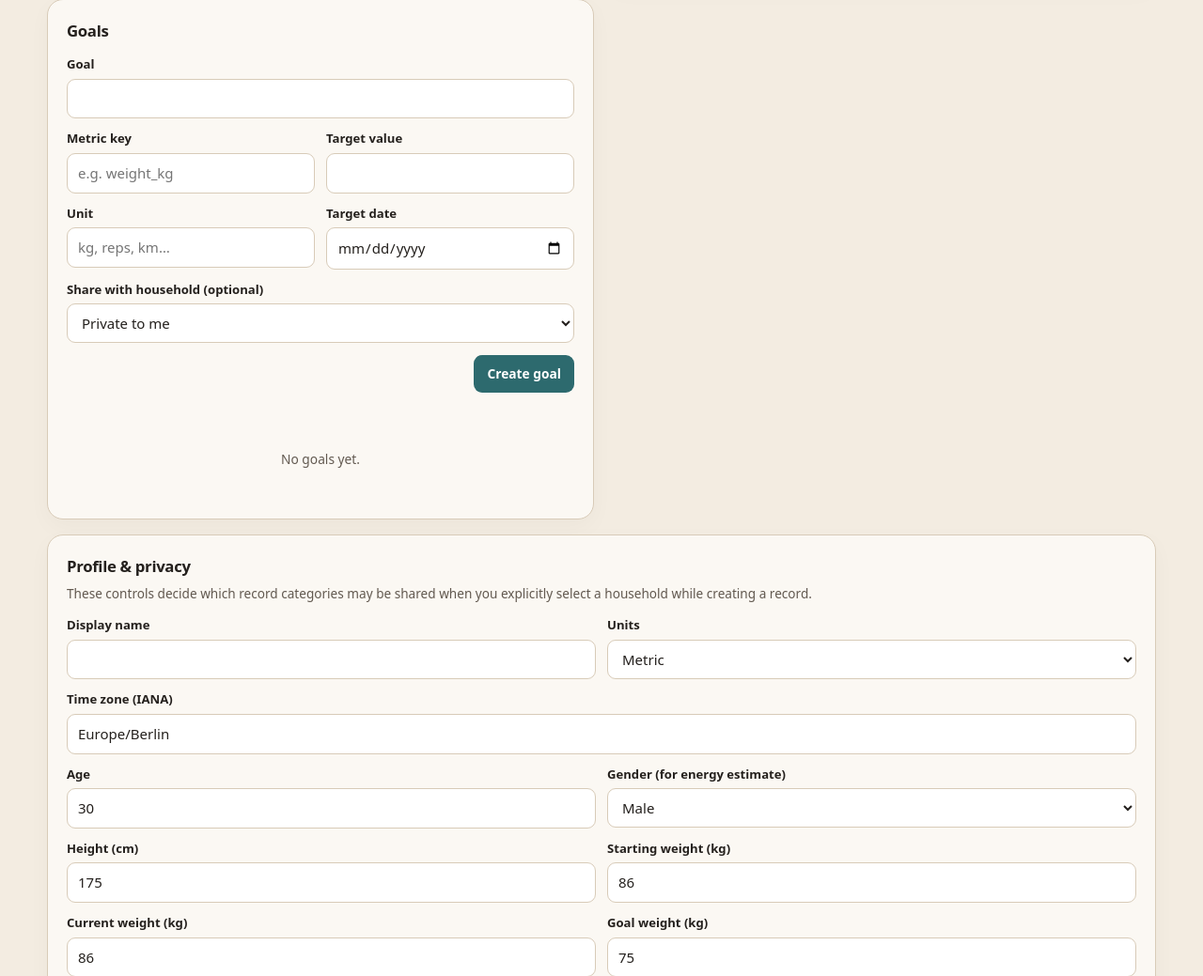
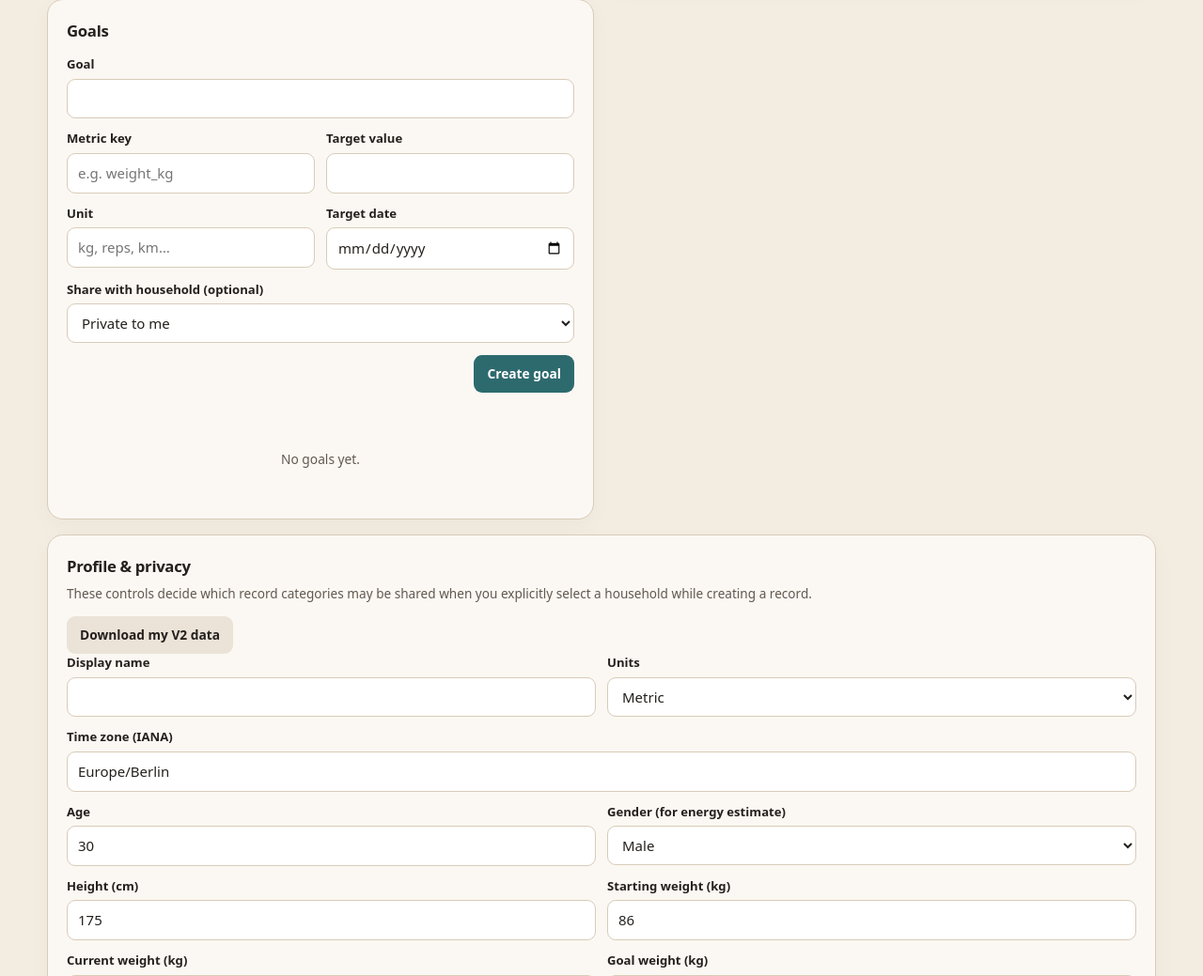
Before and after one commit to Fitstartnp/fitstart, a Django app: page / in a window 1280 px wide. Shown: the part 3496-4535 px from the top of the page at 94% size. Run offline with Django 5.2, Linux system fonts and the light colour scheme; the visitor is signed in with stand-in values (Sample User, id 1); data comes from the database, SQL or seed files in the repository; data that the repository does not hold is empty; parts of the project's set-up code (start-up, migrations or seed data) failed here and were passed over.

Commit message:
Add personal JSON export button to dashboard

```diff
--- a/v2/backend/templates/dashboard.html
+++ b/v2/backend/templates/dashboard.html
@@ -185,6 +185,10 @@
       <section class="panel full" id="profilePanel">
         <h2>Profile & privacy</h2>
         <p class="section-note">These controls decide which record categories may be shared when you explicitly select a household while creating a record.</p>
+        <div class="flex flex-wrap items-center gap-3 mb-4">
+          <button id="exportDataButton" class="btn secondary" type="button">Download my V2 data</button>
+          <span id="exportStatus" class="status" role="status" aria-live="polite"></span>
+        </div>
         <form id="profileForm" data-status="profileStatus">
           <div class="form-grid">
             <div class="field"><label for="displayName">Display name</label><input id="displayName" name="display_name" maxlength="80"></div>
```
